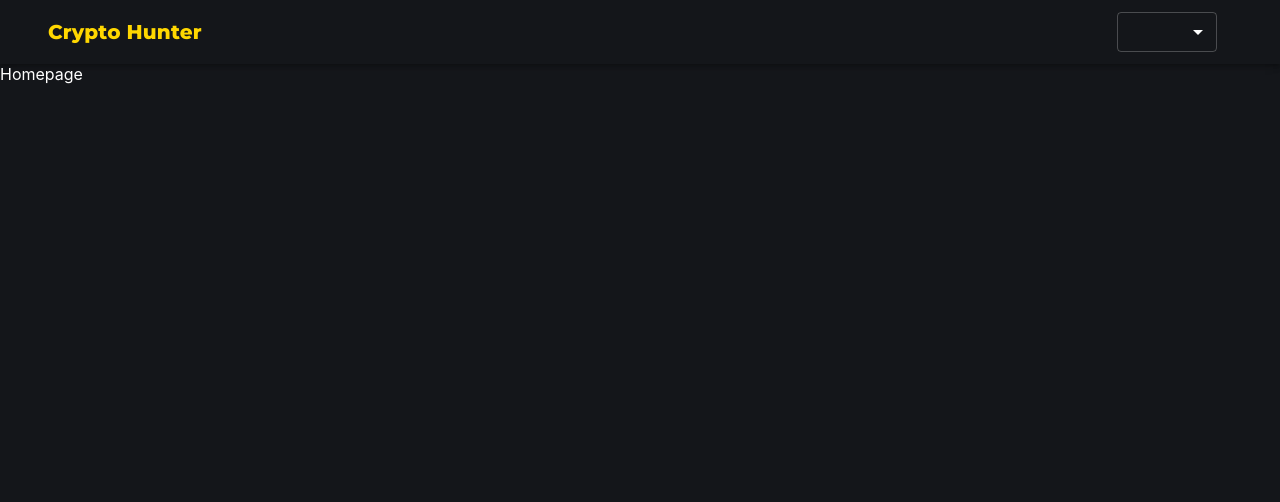
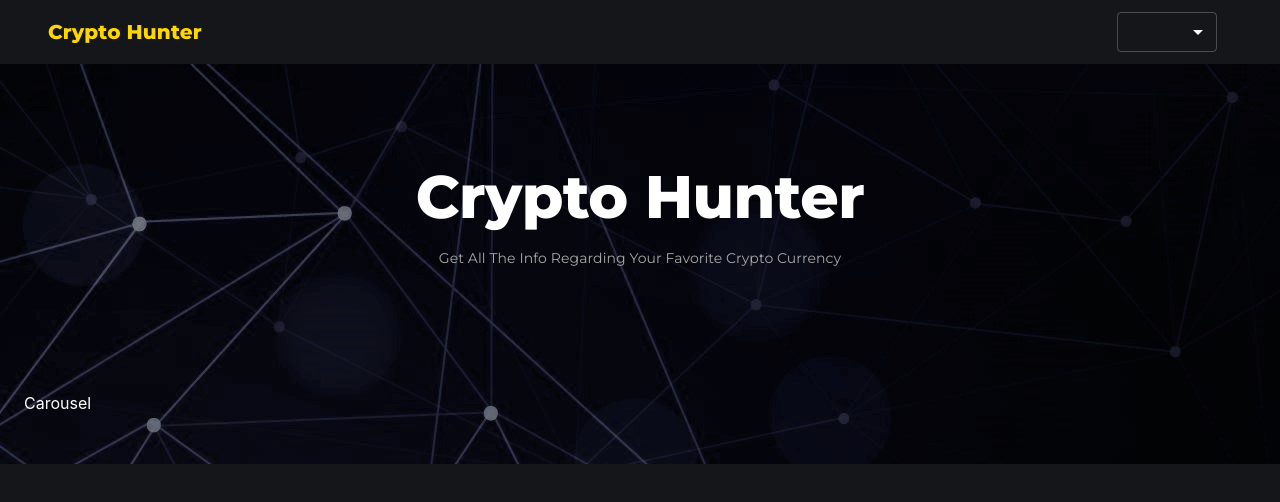
Before and after one commit to pranjalshikhar/crypto-hunter, a React (Create React App) app: page / in a window 1280 px wide. Shown: the top 502 px of the page. Built offline with nearby package versions, Linux system fonts and the light colour scheme.

Commit message:
✨ Home Page Title Added

```diff
--- /dev/null
+++ b/src/Components/Banner/Banner.jsx
@@ -0,0 +1,60 @@
+import { Container, makeStyles, Typography } from '@material-ui/core'
+import React from 'react'
+import { useHistory } from 'react-router-dom'
+import Carousel from './Carousel'
+
+const useStyles = makeStyles(() => ({
+    banner : {
+        backgroundImage: 'url(./banner2.jpg)',
+    },
+    bannerContext : {
+        height: 400,
+        display: "flex",
+        flexDirection: "column",
+        paddingTop: 25,
+        justifyContent: "space-around",
+    },
+    tagline: {
+        display: "flex",
+        height: "40%",
+        flexDirection: "column",
+        justifyContent: "center",
+        textAlign: "center",
+      },
+}))
+
+const Banner = () => {
+    const classes = useStyles();
+    const history = useHistory();
+    return (
+        <div className={classes.banner}>
+            <Container className={classes.bannerContext}>
+                <div className={classes.tagline}>
+                    <Typography
+                        variant="h2"
+                        style={{
+                        fontWeight: "bold",
+                        marginBottom: 15,
+                        fontFamily: "Montserrat",
+                        }}
+                    >
+                        Crypto Hunter
+                    </Typography>
+                    <Typography
+                        variant="subtitle2"
+                        style={{
+                        color: "darkgrey",
+                        textTransform: "capitalize",
+                        fontFamily: "Montserrat",
+                        }}
+                    >
+                        Get all the Info regarding your favorite Crypto Currency
+                    </Typography>
+                </div>
+                <Carousel />
+            </Container>
+        </div>
+  )
+}
+
+export default Banner;
--- /dev/null
+++ b/src/Components/Banner/Carousel.jsx
@@ -0,0 +1,9 @@
+import React from 'react'
+
+const Carousel = () => {
+  return (
+    <div>Carousel</div>
+  )
+}
+
+export default Carousel
--- a/src/Pages/HomePage.jsx
+++ b/src/Pages/HomePage.jsx
@@ -1,10 +1,11 @@
 import React from 'react'
+import Banner from '../Components/Banner/Banner'
 
 const HomePage = () => {
   return (
-    <div>
-      Homepage
-    </div>
+    <>
+      <Banner />
+    </>
   )
 }
 
```
Also changed, not shown: public/banner2.jpg (added), src/Components/Banner/Banner.js (deleted), src/Components/Banner/Carousel.js (deleted), src/Components/CoinInfo.js (deleted), src/Components/CoinInfo.jsx (added), src/Components/CoinsTable.js (deleted), src/Components/CoinsTable.jsx (added), src/Components/SelectButton.js (deleted), src/Components/SelectButton.jsx (added).
